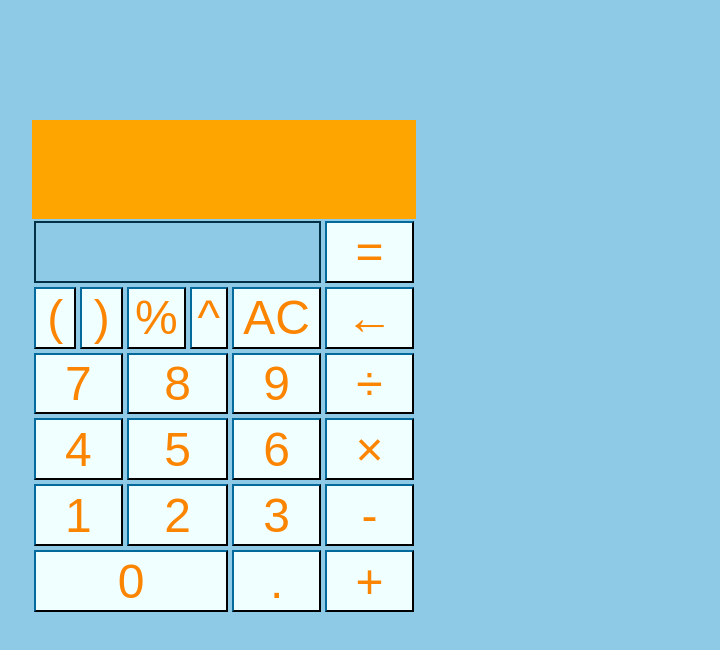
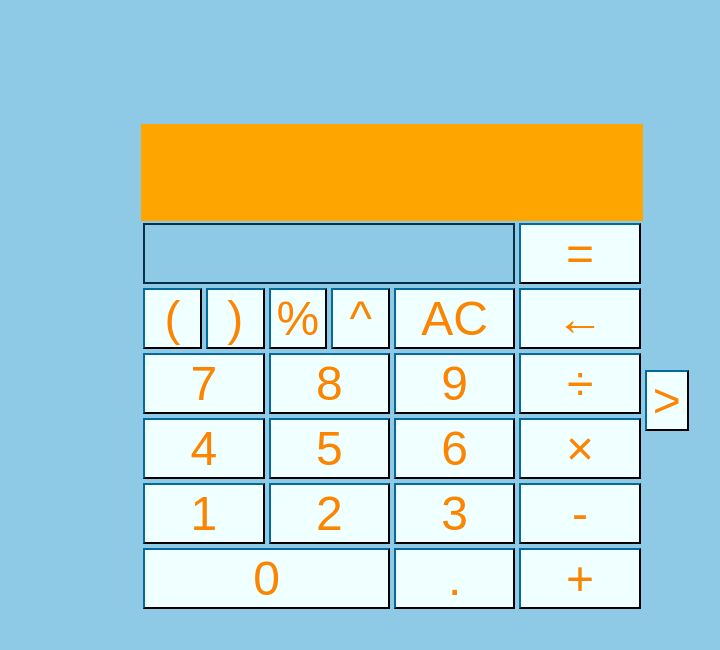
Before and after one commit to Anmol-Ghadia/web-calculator, a plain HTML site: page index.html in a window 1280 px wide. Shown: the whole page, without its empty margins (224-944 px from the left). Drawn offline with Linux system fonts and the light colour scheme.

Commit message:
added collapse and show feature on history tab

```diff
--- a/index.html
+++ b/index.html
@@ -45,13 +45,14 @@
             <button id="btn_plus" type="button" value="+" onclick="accept_input(this)">+</button>
 
         </div>
-        <div class="history_container">
+        <div class="history_container history_hide">
             <!-- <div class="history_cell">
                 <div class="history_formula">10+3(5%100)</div>
                 <div class="history_answer">1</div>
             </div> -->
         </div>
     </div>
+    <button id="history_toggle_btn" onclick="history_button_clicked()">></button>
 </body>
 <link rel="stylesheet" href="style.css">
 <script src="script.js"></script>
--- a/script.js
+++ b/script.js
@@ -7,6 +7,26 @@ const calc_display_append = document.getElementById("display_append");
 calc_display_append.innerHTML = "=";
 const output_display = document.getElementById("output_display");
 output_display.innerHTML = "";
+
+var history_shown = false;
+
+function history_button_clicked() {
+    const history_button = document.getElementById("history_toggle_btn");
+    const history_container = document.getElementsByClassName("history_container")[0];
+    if (history_shown) {
+        // Hide history
+        history_container.classList.remove("history_show");
+        history_container.classList.add("history_hide");
+        history_button.innerHTML = ">";
+        history_shown = false;
+    } else {
+        // show history
+        history_container.classList.add("history_show");
+        history_container.classList.remove("history_hide");
+        history_button.innerHTML = "<";
+        history_shown = true;
+    }
+}
 
 function clear_input(){
     calc_display.innerHTML = "";
--- a/style.css
+++ b/style.css
@@ -10,20 +10,28 @@ body{
     background-color: #8ecae6;
 }
 
+#history_toggle {
+    /* Nothing here */
+}
+
+.history_hide {
+    width: 0px;
+}
+
+.history_show {
+    width: 300px;
+}
+
 .container {
-    display: grid;
-    grid-template-columns: repeat(2, 1fr);
-    width: max(60%,400px);
-    height: max(70%,400px);
+    display: flex;
     font-size: xxx-large;
 }
 
 .history_container {
     overflow-y: scroll;
-    /* border: 5px solid black; */
     display: flex;
-    flex-direction: column;
     flex-flow: column-reverse;
+    transition: all 500ms cubic-bezier(0.455, 0.03, 0.515, 0.955) 0s;
 }
 
 .history_cell {
```
Also changed, not shown: README.md.
